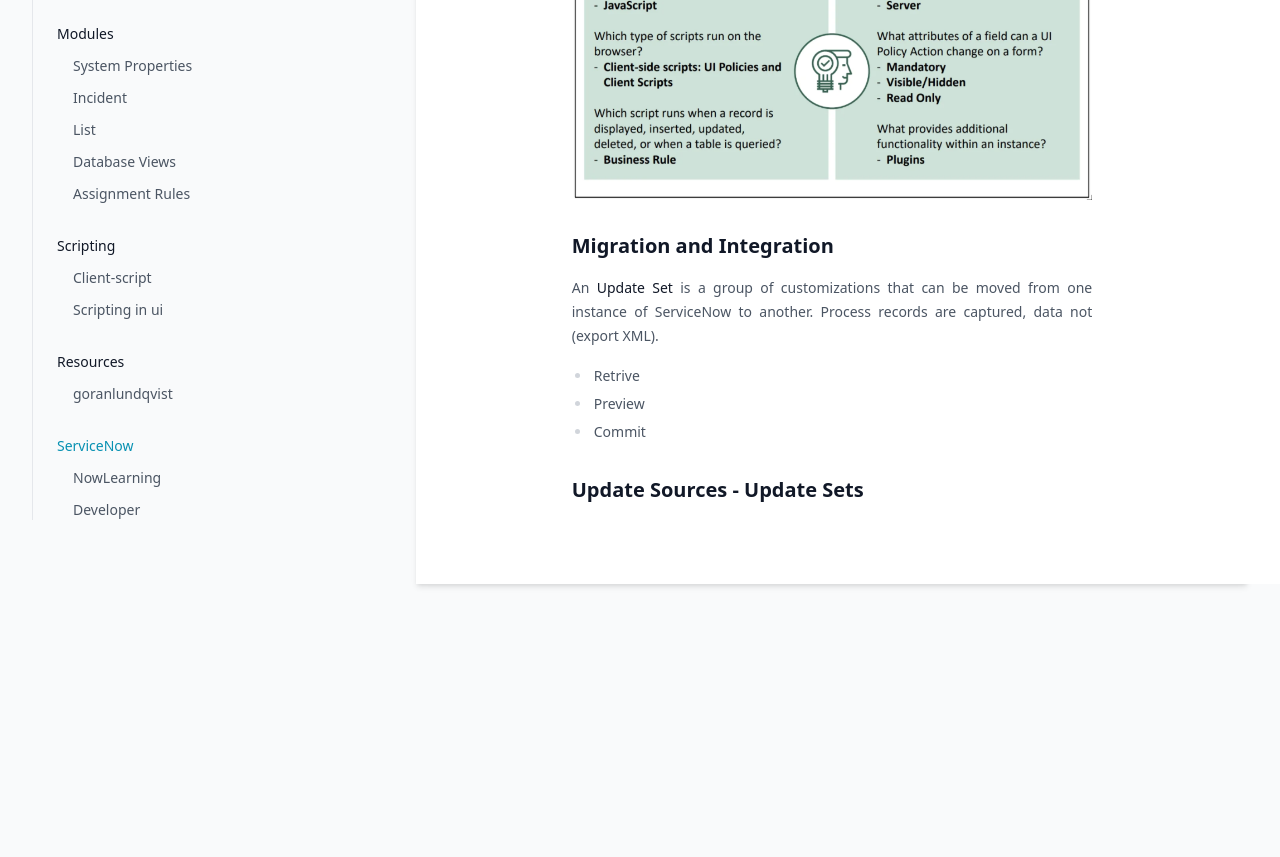
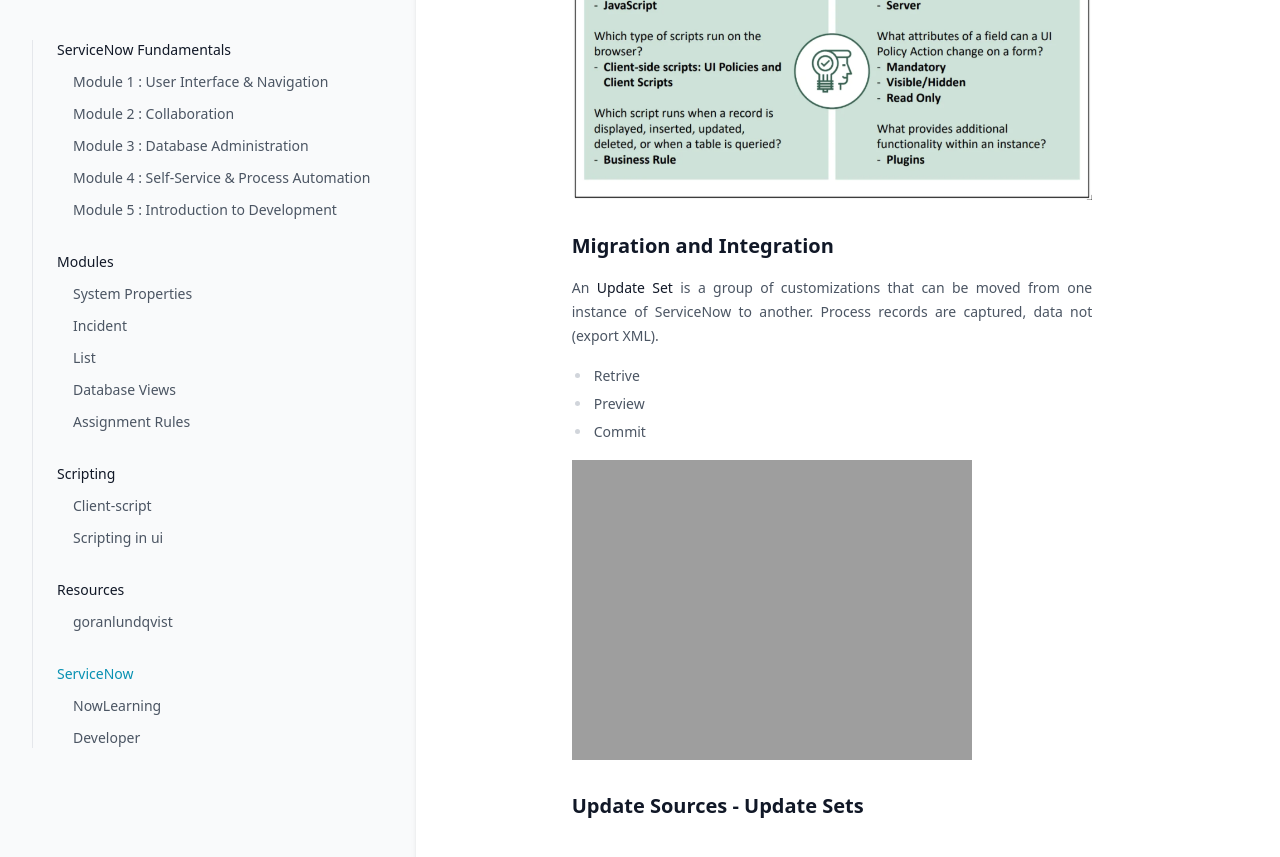
Before and after one commit to greglejeune/ebook, a Jekyll site: the page built from _servicenow/2021-11-01-snf-module5.md, in a window 1280 px wide and 900 px high, scrolled down 1434 px. Shown: the top 857 px of the window. Built offline with Jekyll 4.4.1, drawn with Linux system fonts in a browser that asks for light colours.

Commit message:
Update 2021-11-01-snf-module5.md

```diff
--- a/_servicenow/2021-11-01-snf-module5.md
+++ b/_servicenow/2021-11-01-snf-module5.md
@@ -77,4 +77,6 @@ category: snf
   <li>Commit</li>
 </ul>
 
+<img src="https://greglejeune.github.io/ebook/img/SNFundamentals5-2.png">
+
 <h2>Update Sources - Update Sets</h2>
```
